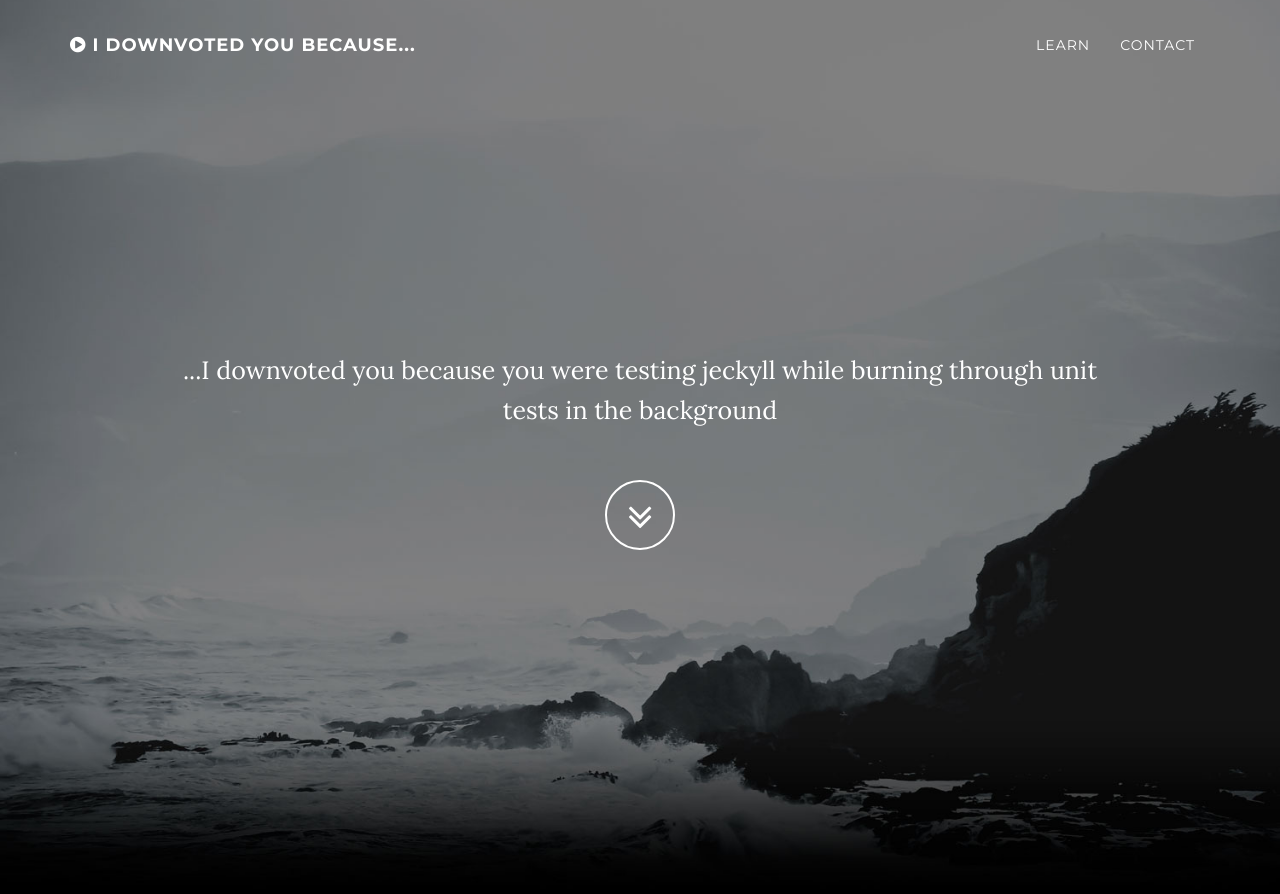
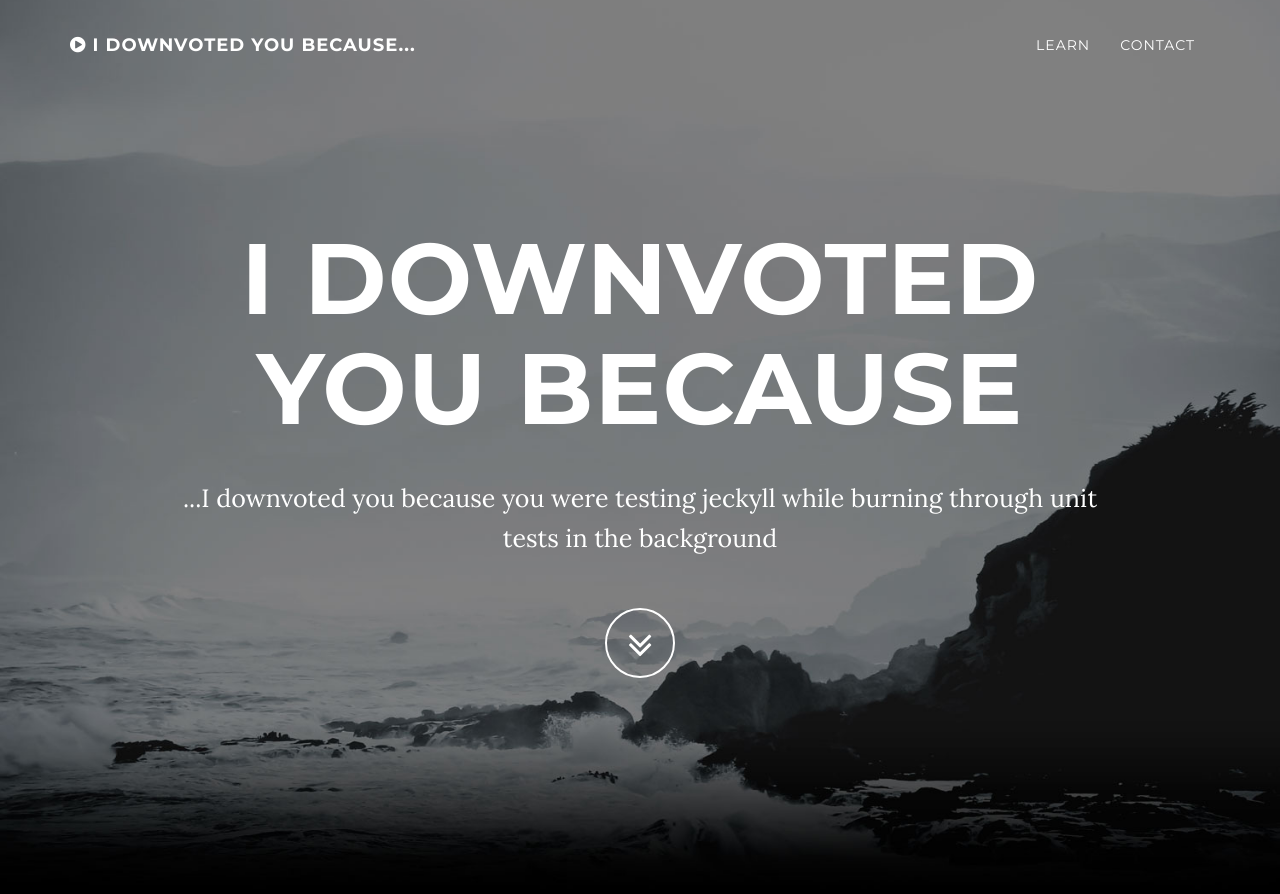
Before and after one commit to WillSullivan/IDYBJeckyll, a Jekyll site: the page built from index.md, in a window 1280 px wide and 900 px high. Shown: the top 894 px of the window. Built offline with Jekyll 4.4.1, drawn with Linux system fonts in a browser that asks for light colours.

Commit message:
Update header.html

```diff
--- a/_includes/header.html
+++ b/_includes/header.html
@@ -4,6 +4,7 @@
             <div class="container">
                 <div class="row">
                     <div class="col-lg-10 col-lg-offset-1">
+                        <h1 class="brand-heading">I Downvoted you because</h1>
                         <p class="intro-text">...{{ page.iDownvotedYouBecause }}</p>
                         <a href="#about" class="btn btn-circle page-scroll">
                             <i class="fa fa-angle-double-down animated"></i>
```
